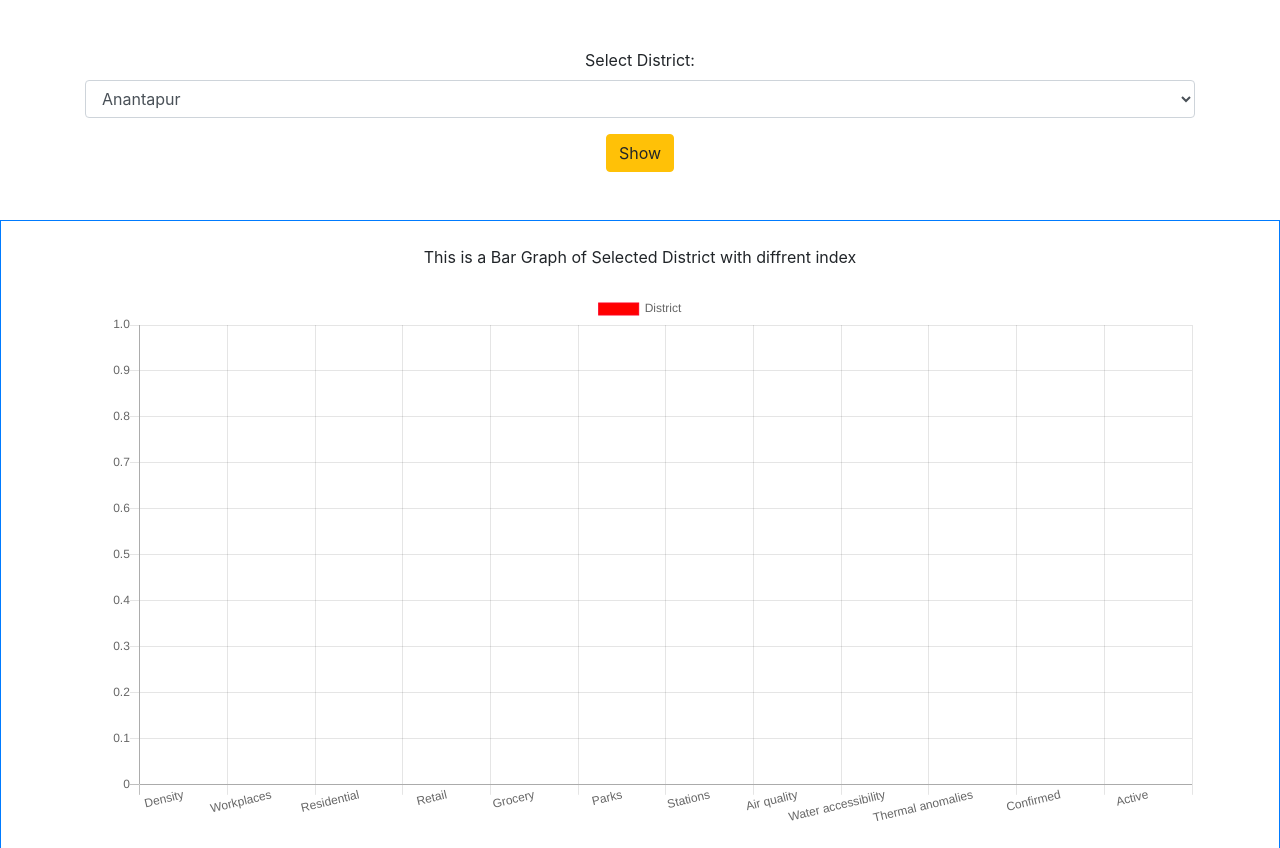
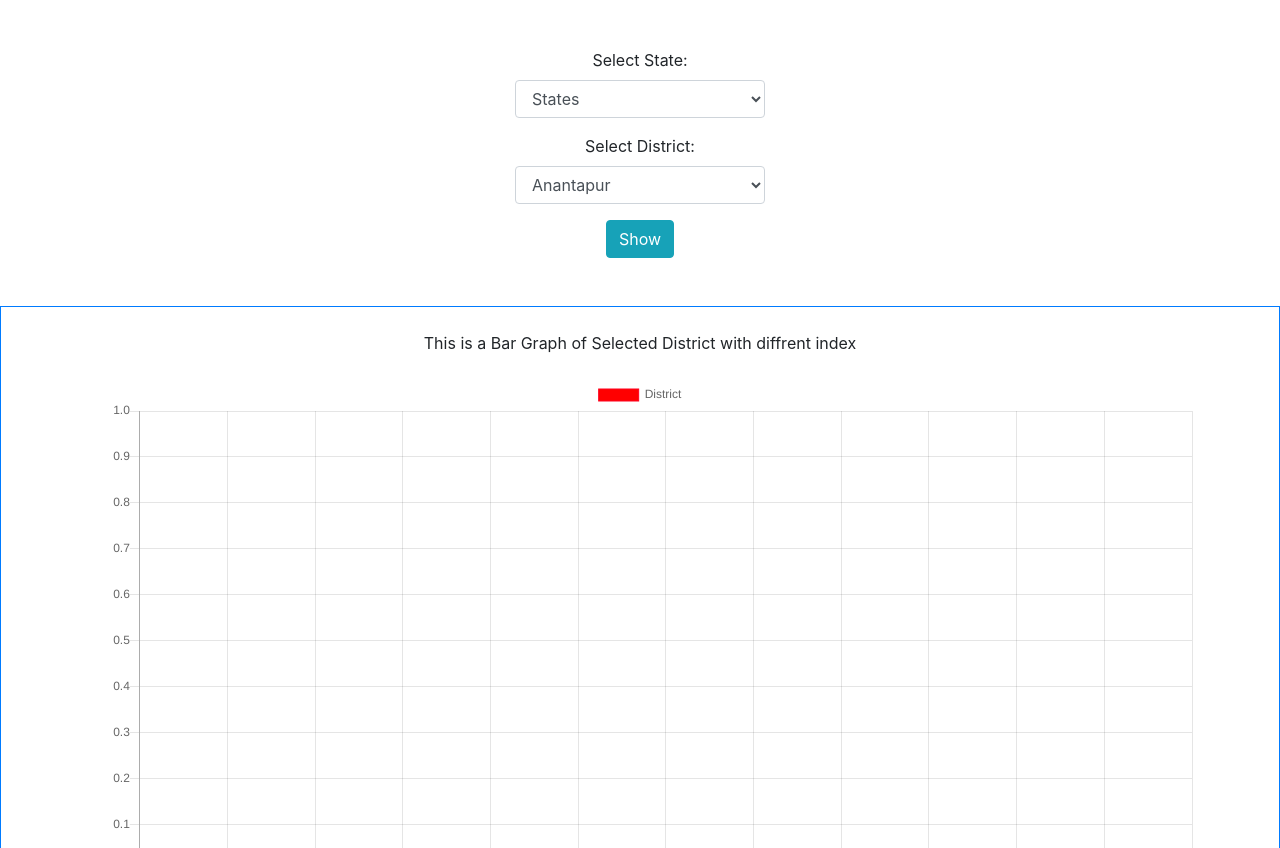
Before and after one commit to praveenkr3187/BPPIMTCovidResponse, a Flask app: page /district in a window 1280 px wide. Shown: the part 64-912 px from the top of the page. Run offline with Flask 2, Linux system fonts and the light colour scheme; data that the repository does not hold is empty; some libraries are stand-ins or nearby versions.

Commit message:
added states option

```diff
--- a/templates/district.html
+++ b/templates/district.html
@@ -6,15 +6,22 @@
 {% block body %}
 
 <section class="container text-center py-5">
-  <form action="/district" method="POST">
+  <form class="mx-auto" style="max-width: 250px;">
+    <div class="form-group">
+      <label for="sel2">Select State:</label>
+      <select class="form-control" id="sel2" name="state">
+        <option value="Select">States</option>
+      </select>
+    </div>
+  </form>
+  <form class="mx-auto" style="max-width: 250px;">
     <div class="form-group">
       <label for="sel1">Select District:</label>
       <select class="form-control" id="sel1" name="district">
       </select>
     </div>
-    <input type="submit" class="btn btn-warning" value="Show">
+    <button type="button" class="btn btn-info" onclick="fung()">Show</button>
   </form>
-</div>
 </section>
 
 <section class="border border-primary">
```
